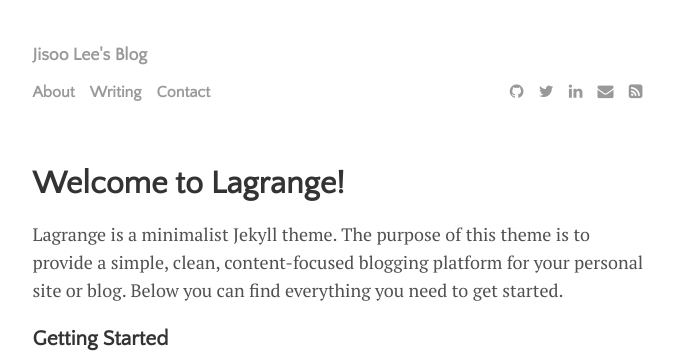
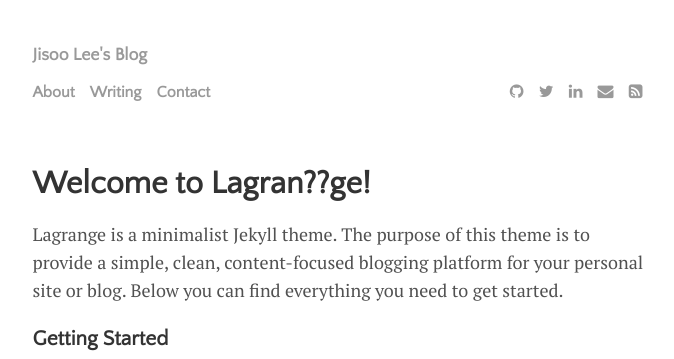
Before and after one commit to ljis1357/ljis1357.github.io, a Jekyll site: the page built from menu/about.md, in a window 1280 px wide. Shown: the top 359 px of the page, without its empty margins (300-974 px from the left). Built offline with Jekyll 4.4.1, drawn with Linux system fonts in a browser that asks for light colours.

Commit message:
Uploaded by https://stackedit.io/

```diff
--- a/menu/about.md
+++ b/menu/about.md
@@ -1,6 +1,6 @@
 ---
 layout: page
-title: Welcome to Lagrange!
+title: Welcome to Lagran??ge!
 ---
 
 Lagrange is a minimalist Jekyll theme. The purpose of this theme is to provide a simple, clean, content-focused blogging platform for your personal site or blog. Below you can find everything you need to get started.
```
Also changed, not shown: other parts of menu/about.md (+1 -1 lines).
